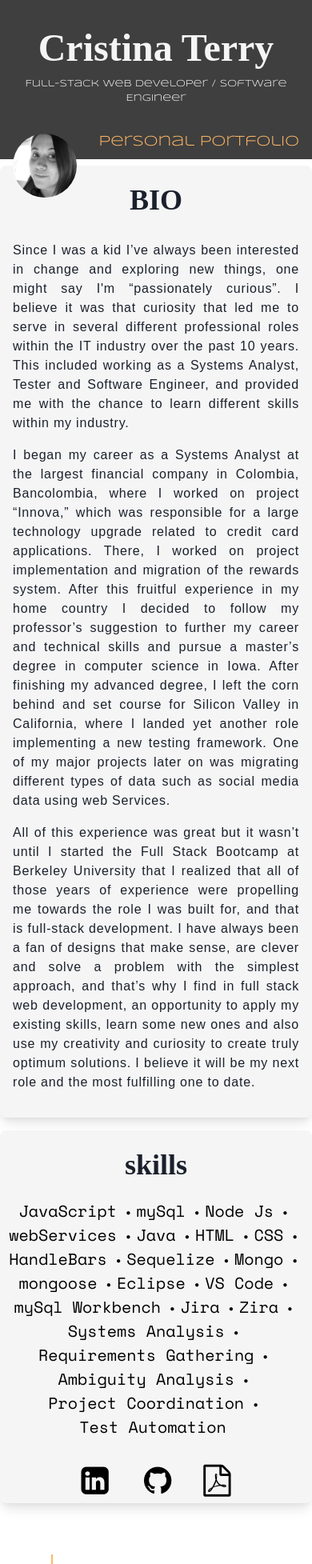
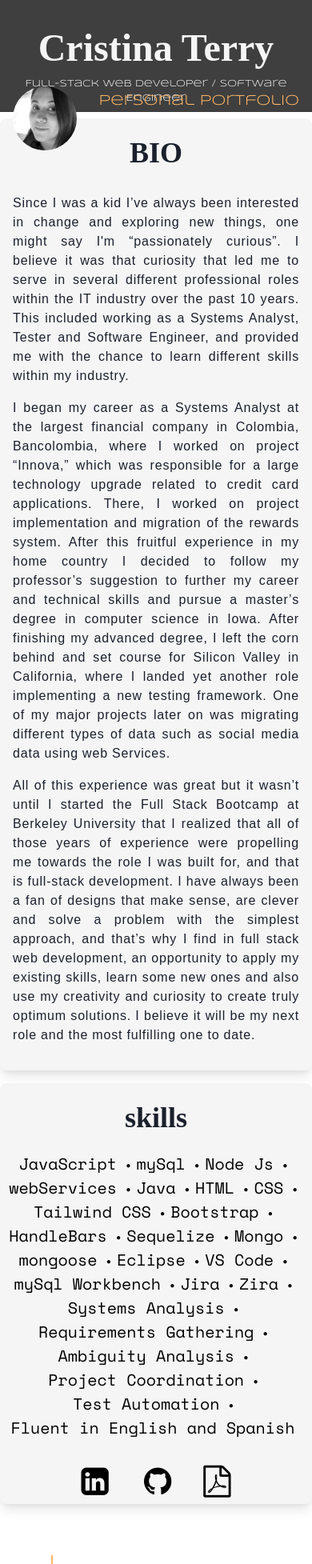
Before and after one commit to dcristinaterry/portfolio, a React (Create React App) app in the folder ct-portfolio/: page / in a window 390 px wide. Shown: the top 1955 px of the page at 80% size. Built offline with nearby package versions, Linux system fonts and the light colour scheme; a web font is replaced by a local one.

Commit message:
Add Header responsive sm, add footer

```diff
--- a/ct-portfolio/src/components/footer/Footer.js
+++ b/ct-portfolio/src/components/footer/Footer.js
@@ -9,7 +9,7 @@ const Footer = () => {
         <footer class="bg-gray-920 py-6">
             <div class="text-center">
 
-                <h3 class="text-white-100 lg:text-xl font-spaceMono font-light">Built with React and Tailwind CSS.</h3>
+                <h3 class="text-white-100 text-xl lg:text-2xl font-spaceMono font-light">Built with React and Tailwind CSS.</h3>
             </div>
         </footer>
     )
--- a/ct-portfolio/src/components/header/Header.js
+++ b/ct-portfolio/src/components/header/Header.js
@@ -5,13 +5,13 @@ const Header = () => {
 
 
     return (
-        <header className="bg-gray-910 relative pb-2 sm:pb-10 md:pt-20 md:pb-40">
+        <header className="bg-gray-910 relative pb-2 sm:pb-24 md:pt-20 md:pb-40">
             <div className="text-center">
                 <h1 className="text-5xl sm:text-6xl text-white-101 font-megrim font-black  md:text-6xl  lg:text-10xl pt-6 ">Cristina Terry</h1>
                 <h3 className="text-xs sm:text-base  md:text-lg lg:text-2xl text-white-101 font-syncopate sm:mb-4" >Full-Stack Web Developer / Software Engineer</h3>
             </div>
-            <div className=" mt-8 text-right bottom-0 right-0 pr-4 md:pr-4 md:absolute  sm:text-center">
-                <h2 className="text-lg text-orange-920  sm:text-2xl lg:text-4xl md:pr-24 sm:mr-16 font-syncopate font-thin" >Personal Portfolio</h2>
+            <div className=" mt-8 text-right bottom-0 right-0 pr-4 md:pr-4 absolute">
+                <h2 className="text-lg text-orange-920  sm:text-3xl lg:text-4xl md:pr-24 sm:mr-16 font-syncopate font-thin" >Personal Portfolio</h2>
             </div>
         </header>
     )
--- a/ct-portfolio/src/components/skillsSection/Skills.js
+++ b/ct-portfolio/src/components/skillsSection/Skills.js
@@ -2,8 +2,8 @@ import React from "react"
 
 const Skills = () => {
 
-    let skillsArr = ["JavaScript","mySql", "Node Js", "webServices", "Java",  "HTML", "CSS", "HandleBars", "Sequelize", "Mongo", "mongoose",
-        "Eclipse", "VS Code", "mySql Workbench", "Jira", "Zira", "Systems Analysis", "Requirements Gathering", "Ambiguity Analysis", "Project Coordination", "Test Automation"]
+    let skillsArr = ["JavaScript","mySql", "Node Js", "webServices", "Java", "HTML", "CSS", "Tailwind CSS","Bootstrap", "HandleBars", "Sequelize", "Mongo", "mongoose",
+        "Eclipse", "VS Code", "mySql Workbench", "Jira", "Zira", "Systems Analysis", "Requirements Gathering", "Ambiguity Analysis", "Project Coordination", "Test Automation", "Fluent in English and Spanish"]
 
     return (
         <div id="section2" className="relative sm:w-auto  md:mt-32  rounded-lg overflow-hidden shadow-lg bg-white-101 sm:mb-6 mb-4">
```
